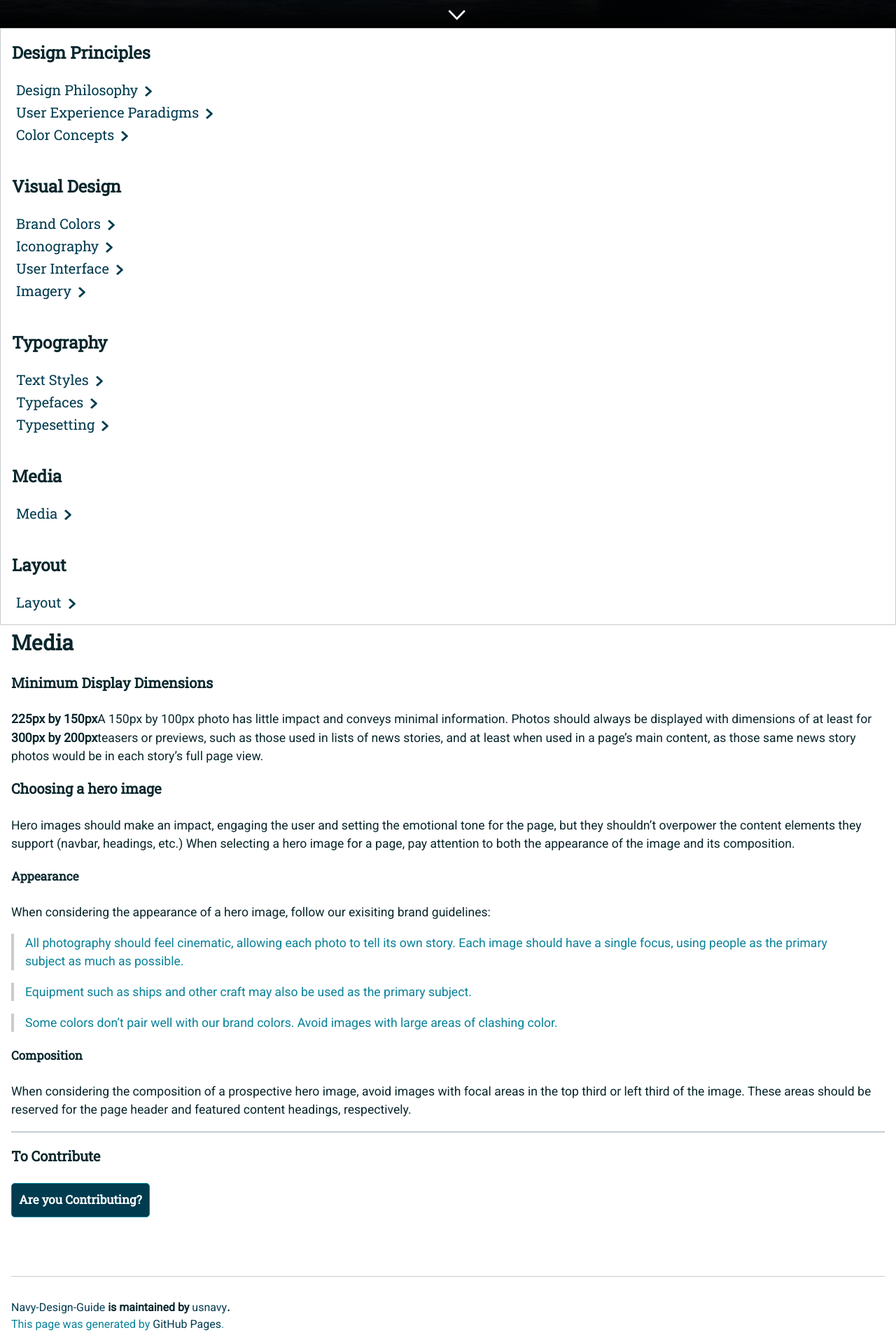
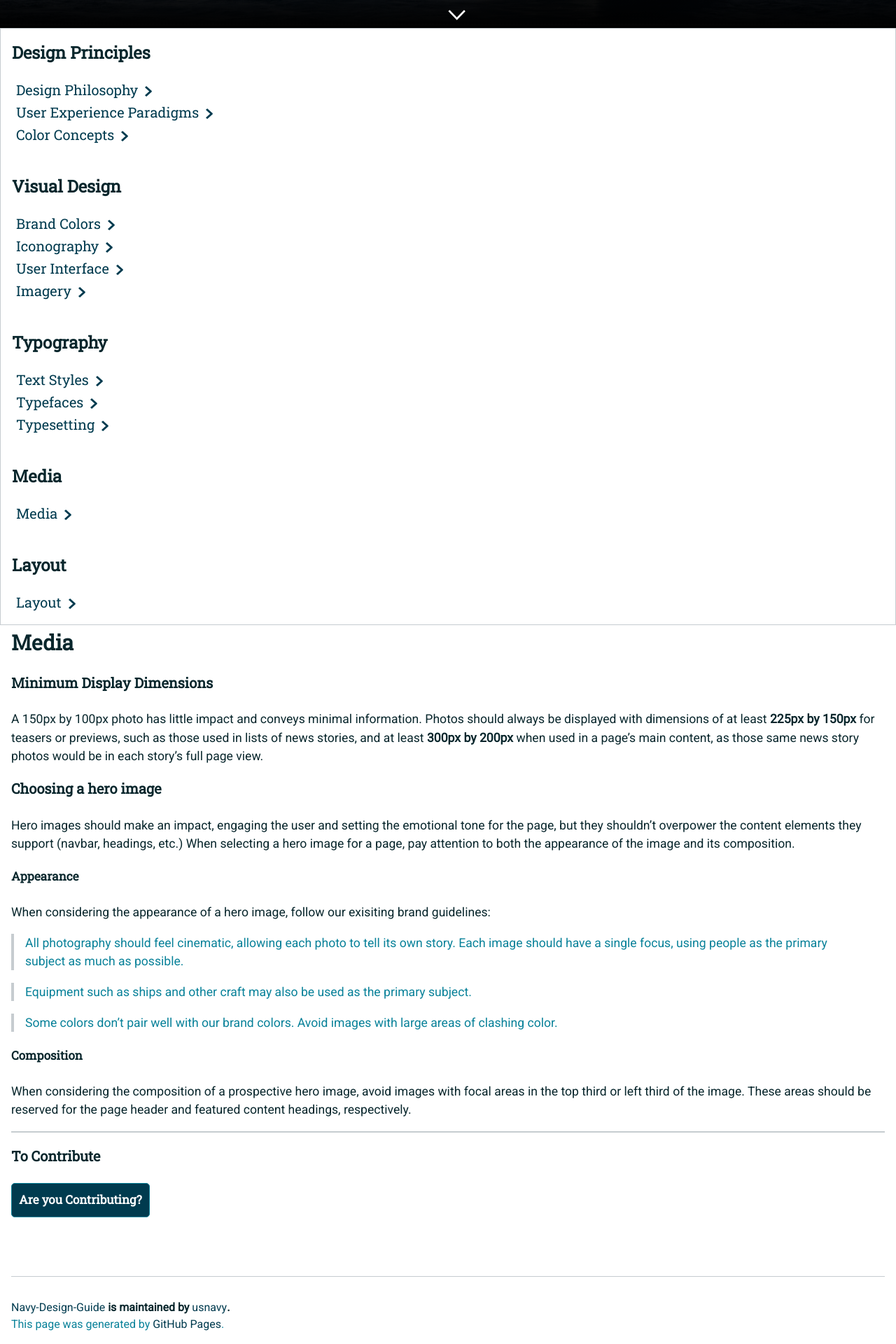
Before and after one commit to usnavy/Navy-Design-Guide, a Jekyll site: the page built from media.md, in a window 1280 px wide. Shown: the part 766-2686 px from the top of the page at 70% size. Built offline with Jekyll 4.4.1, drawn with Linux system fonts in a browser that asks for light colours; nearby versions of some CDN libraries; our own code applies the rules of GitHub Pages for plain Markdown files.

Commit message:
Update jekyll-design.scss

```diff
--- a/_sass/jekyll-design.scss
+++ b/_sass/jekyll-design.scss
@@ -57,8 +57,12 @@ a {
   }
 }
 
-strong {
+a strong {
     float: left;
+}
+
+a strong:hover {
+    text-decoration: underline;
 }
 
 .btn {
```
